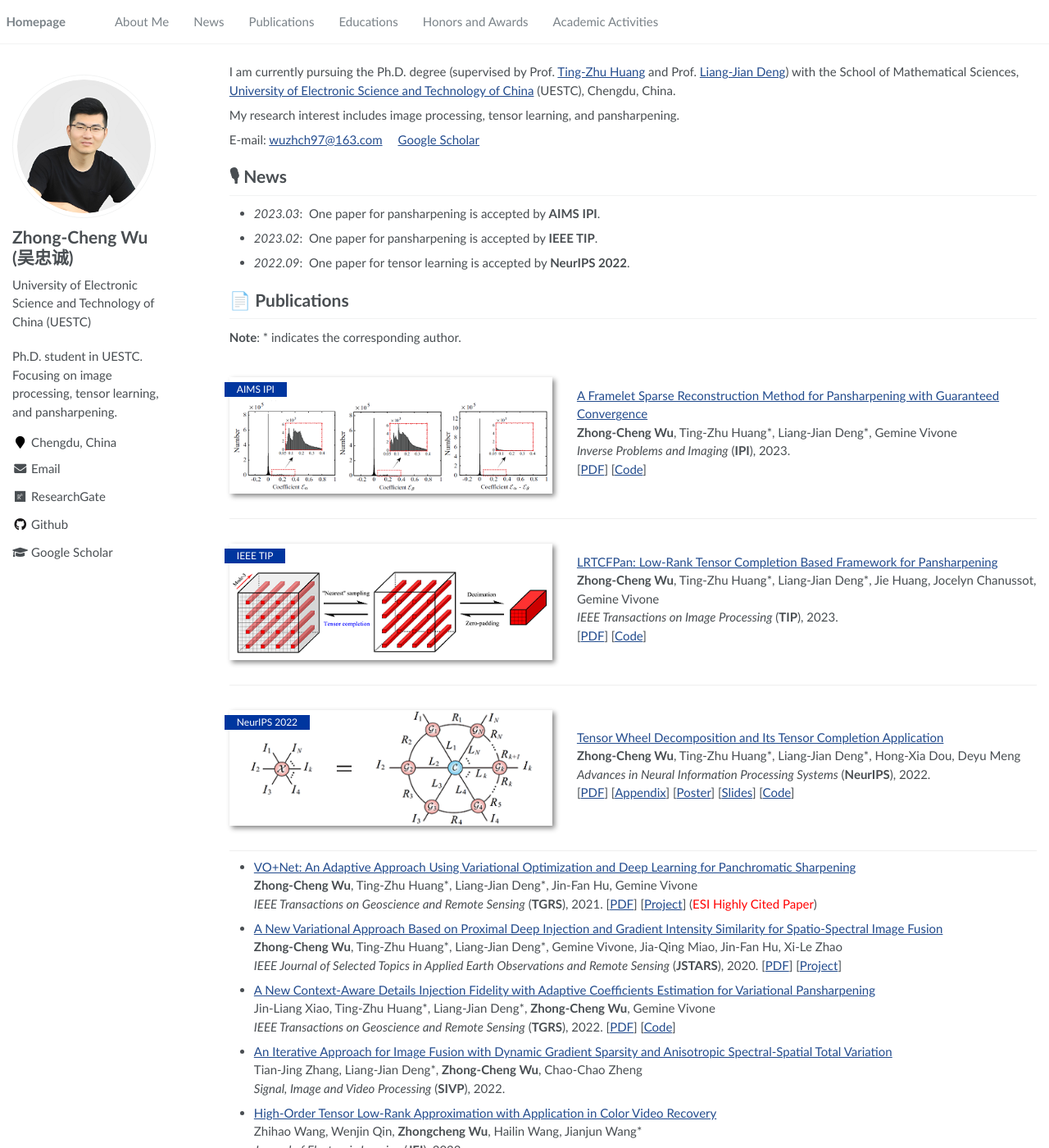
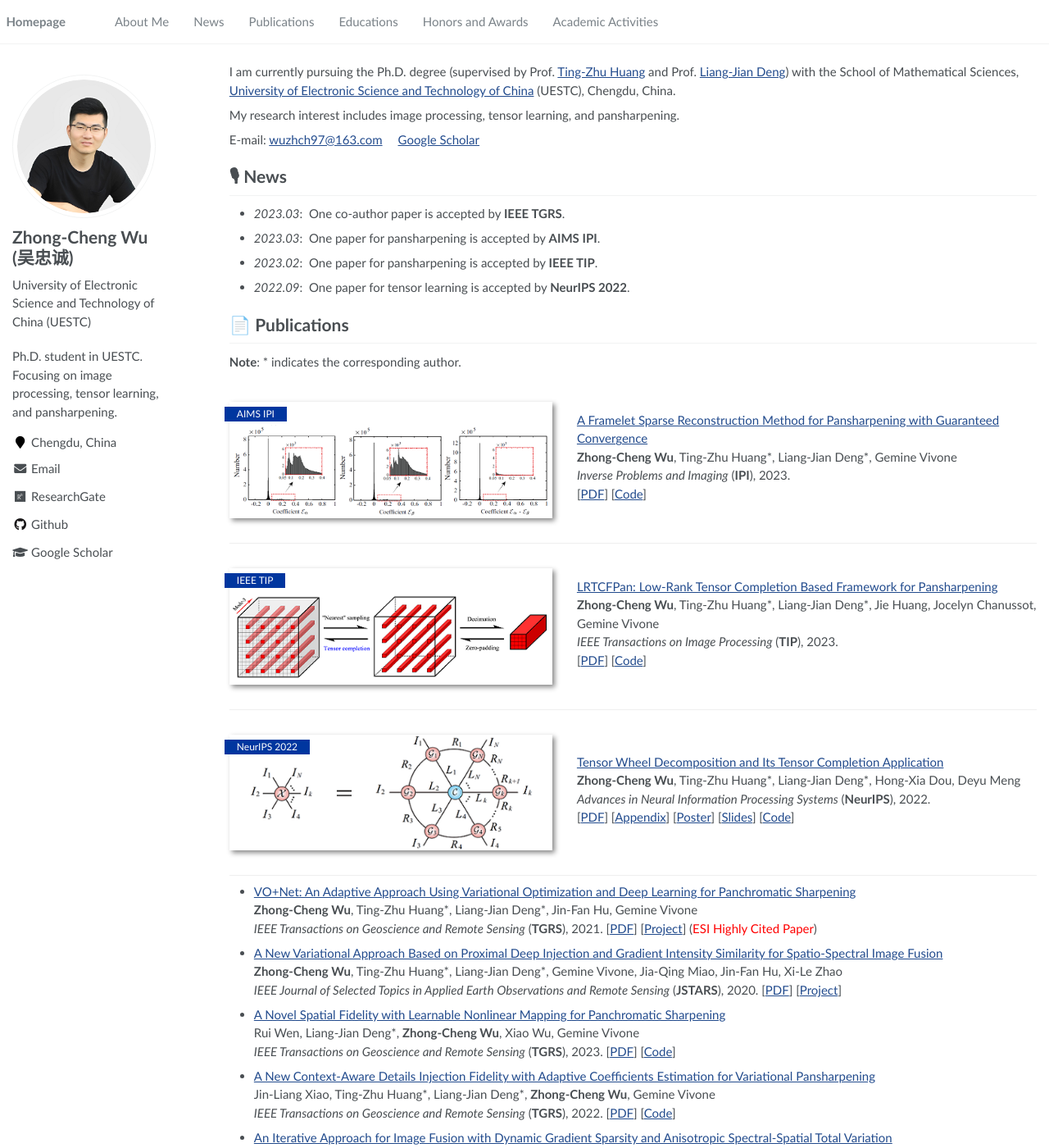
Before and after one commit to zhongchengwu/zhongchengwu.github.io, a Jekyll site: the page built from _pages/about.md, in a window 1280 px wide and 1400 px high. Shown: the whole window at 82% size. Built offline with Jekyll 4.4.1, drawn with Linux system fonts in a browser that asks for light colours.

Commit message:
Update about.md

```diff
--- a/_pages/about.md
+++ b/_pages/about.md
@@ -24,6 +24,7 @@ My research interest includes image processing, tensor learning, and pansharpeni
 E-mail: <wuzhch97@163.com> &emsp; [Google Scholar](https://scholar.google.com/citations?user=8bOvaUcAAAAJ)
 
 # 🎙 News
+- *2023.03*: &nbsp;One co-author paper is accepted by <b>IEEE TGRS</b>.
 - *2023.03*: &nbsp;One paper for pansharpening is accepted by <b>AIMS IPI</b>.
 - *2023.02*: &nbsp;One paper for pansharpening is accepted by <b>IEEE TIP</b>.
 - *2022.09*: &nbsp;One paper for tensor learning is accepted by <b>NeurIPS 2022</b>.
@@ -79,6 +80,12 @@ E-mail: <wuzhch97@163.com> &emsp; [Google Scholar](https://scholar.google.com/ci
 
 
 
+- [A Novel Spatial Fidelity with Learnable Nonlinear Mapping for Panchromatic Sharpening](https://zhongchengwu.github.io/_pages/unavailable.html) <br>
+  Rui Wen, Liang-Jian Deng\*, <b>Zhong-Cheng Wu</b>, Xiao Wu,  Gemine Vivone <br>
+  *IEEE Transactions on Geoscience and Remote Sensing* (<b>TGRS</b>), 2023. [[PDF](https://zhongchengwu.github.io/_pages/unavailable.html)] [[Code](https://zhongchengwu.github.io/_pages/unavailable.html)]
+
+
+
 - [A New Context-Aware Details Injection Fidelity with Adaptive Coefficients Estimation for Variational Pansharpening](https://ieeexplore.ieee.org/document/9721243) <br>
   Jin-Liang Xiao, Ting-Zhu Huang\*, Liang-Jian Deng\*, <b>Zhong-Cheng Wu</b>, Gemine Vivone <br>
   *IEEE Transactions on Geoscience and Remote Sensing* (<b>TGRS</b>), 2022. [[PDF](https://liangjiandeng.github.io/papers/2022/xiao-tgrs2022.pdf)] [[Code](https://github.com/liangjiandeng/CDIF)]
```
